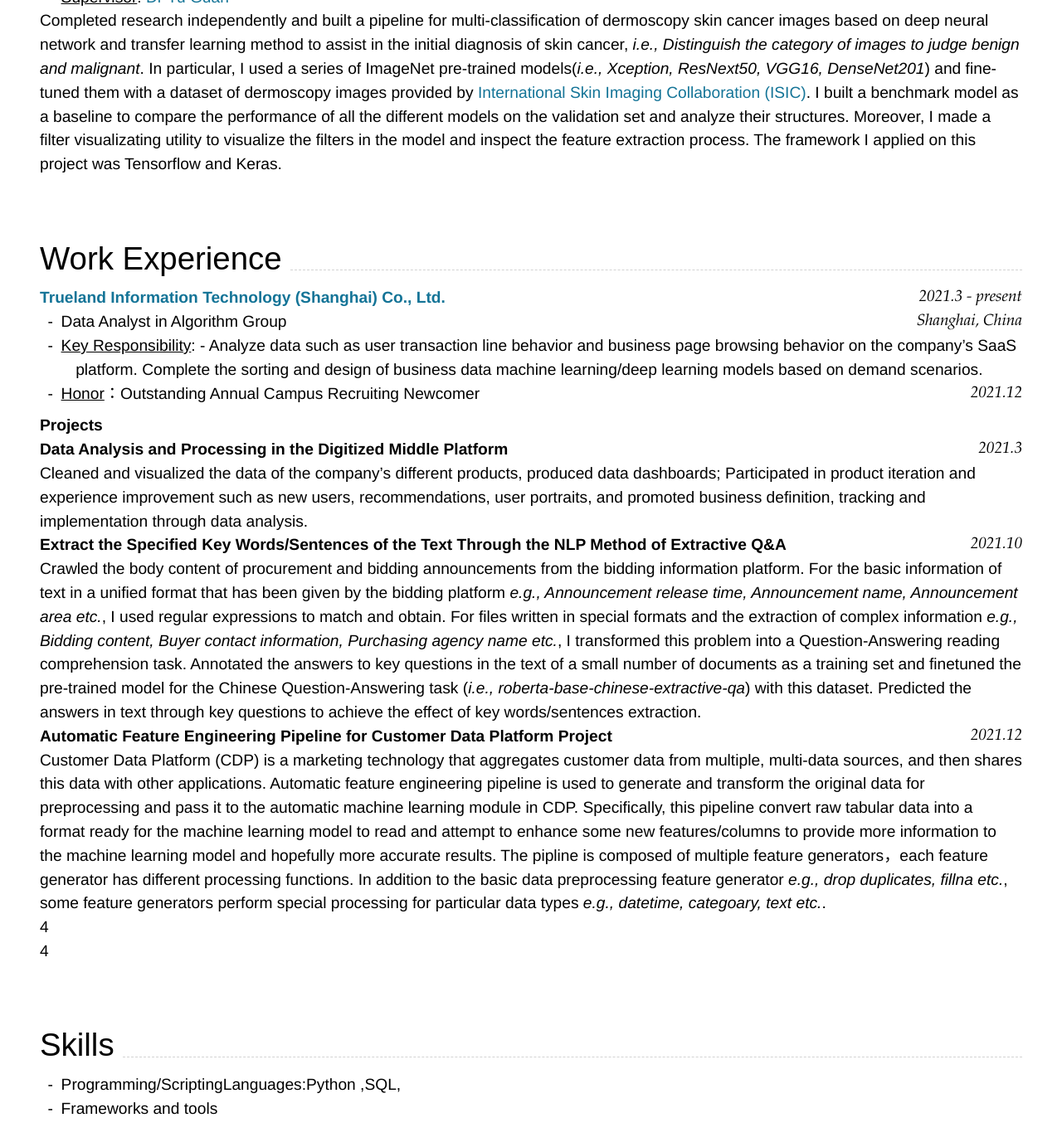
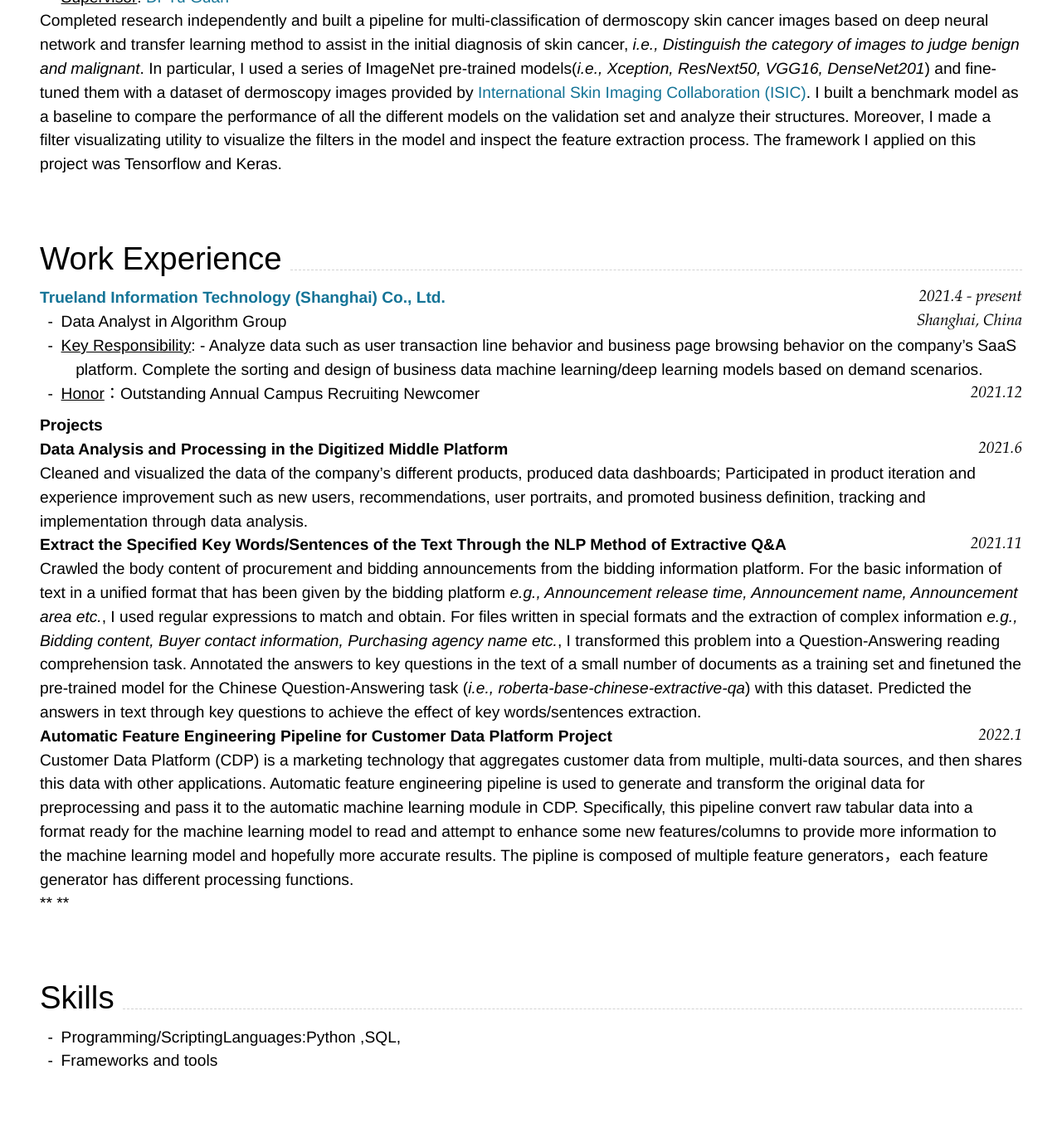
Before and after one commit to MinyeShao/CV_Markdown, a Jekyll site: the page built from index.md, in a window 1280 px wide and 1400 px high, scrolled down 811 px. Shown: the top 1383 px of the window at 83% size. Built offline with Jekyll 4.4.1, drawn with Linux system fonts in a browser that asks for light colours; nearby versions of some CDN libraries; after the commit the page ends 2153 px from its top, so only the background shows below that.

Commit message:
Update index.md

````diff
--- a/index.md
+++ b/index.md
@@ -62,7 +62,7 @@ Completed research independently and built a pipeline for multi-classification o
 
 ## Work Experience
 
-### [**Trueland Information Technology (Shanghai) Co., Ltd.**](https://www.marketingforce.com/) `2021.3 - present`
+### [**Trueland Information Technology (Shanghai) Co., Ltd.**](https://www.marketingforce.com/) `2021.4 - present`
 ```
 Shanghai, China
 ```
@@ -73,23 +73,21 @@ Shanghai, China
 
 ### **Projects**
 
-#### **Data Analysis and Processing in the Digitized Middle Platform**`2021.3 `
+#### **Data Analysis and Processing in the Digitized Middle Platform**`2021.6 `
 Cleaned and visualized the data of the company's different products, produced data dashboards; Participated in product iteration and experience improvement such as new users, recommendations, user portraits, and promoted business definition, tracking and implementation through data analysis.
 <br>
 
-#### **Extract the Specified Key Words/Sentences of the Text Through the NLP Method of Extractive Q&A**`2021.10 `
+#### **Extract the Specified Key Words/Sentences of the Text Through the NLP Method of Extractive Q&A**`2021.11 `
 Crawled the body content of procurement and bidding announcements from the bidding information platform. For the basic information of text in a unified format that has been given by the bidding platform _e.g., Announcement release time, Announcement name, Announcement area etc._, I used regular expressions to match and obtain. For files written in special formats and the extraction of complex information _e.g., Bidding content, Buyer contact information, Purchasing agency name etc._, I transformed this problem into a Question-Answering reading comprehension task. Annotated the answers to key questions in the text of a small number of documents as a training set and finetuned the pre-trained model for the Chinese Question-Answering task (_i.e., roberta-base-chinese-extractive-qa_) with this dataset. Predicted the answers in text through key questions to achieve the effect of key words/sentences extraction.
 <br>
 
-#### **Automatic Feature Engineering Pipeline for Customer Data Platform Project** `2021.12 `
-Customer Data Platform (CDP) is a marketing technology that aggregates customer data from multiple, multi-data sources, and then shares this data with other applications. Automatic feature engineering pipeline is used to generate and transform the original data for preprocessing and pass it to the automatic machine learning module in CDP. Specifically, this pipeline convert raw tabular data into a format ready for the machine learning model to read and attempt to enhance some new features/columns to provide more information to the machine learning model and hopefully more accurate results. The pipline is composed of multiple feature generators，each feature generator has different processing functions. In addition to the basic data preprocessing feature generator _e.g., drop duplicates, fillna etc._, some feature generators perform special processing for particular data types _e.g., datetime, categoary, text etc._.
+#### **Automatic Feature Engineering Pipeline for Customer Data Platform Project** `2022.1 `
+Customer Data Platform (CDP) is a marketing technology that aggregates customer data from multiple, multi-data sources, and then shares this data with other applications. Automatic feature engineering pipeline is used to generate and transform the original data for preprocessing and pass it to the automatic machine learning module in CDP. Specifically, this pipeline convert raw tabular data into a format ready for the machine learning model to read and attempt to enhance some new features/columns to provide more information to the machine learning model and hopefully more accurate results. The pipline is composed of multiple feature generators，each feature generator has different processing functions.
+
+#### ** **
 
 
 
-
-
-#### 4
-#### 4
 <br><br />
 
 
````
